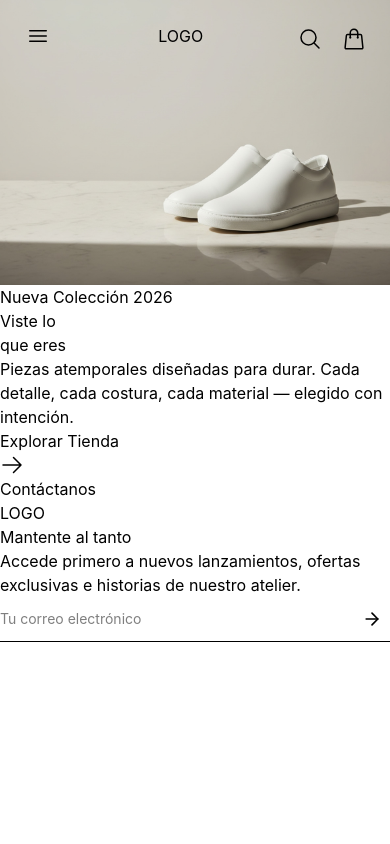
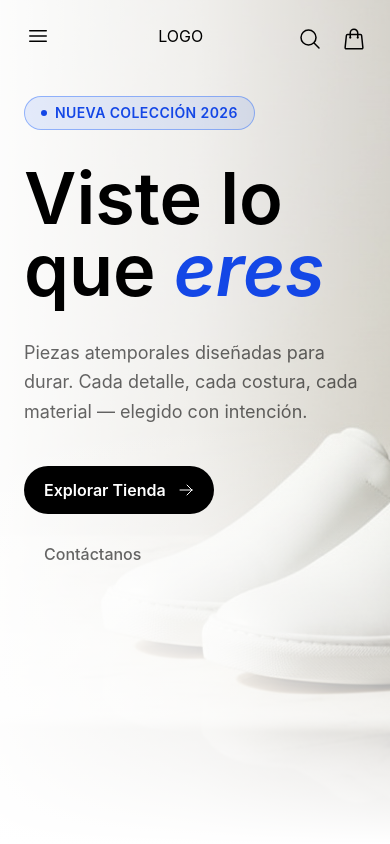
Before and after one commit to Grabiel-Neyra/Tienda, a Vue app: page / in a window 390 px wide. Shown: the top 844 px of the page. Built offline with nearby package versions, Linux system fonts and the light colour scheme.

Commit message:
empece con la pagina de home e hice el banner de mobile

```diff
--- a/src/views/HomeView.vue
+++ b/src/views/HomeView.vue
@@ -1,22 +1,70 @@
 <script setup></script>
 <template>
-  <section>
-    <div>
-      <img src="../img/banner.jpg" alt="Banner-Home">
+  <section class="relative min-h-screen overflow-hidden flex flex-col">
+    <div class="absolute inset-0">
+      <img
+        class="object-cover w-full h-full object-center"
+        src="../img/banner.jpg"
+        alt="Banner-Home"
+      />
+      <div class="absolute inset-0 bg-linear-to-r from-white/95 via-white/70 to-white/20"></div>
+      <div class="absolute inset-0 bg-linear-to-t from-white via-transparent to-transparent"></div>
     </div>
-    <div>
-      <p>Nueva Colección 2026</p>
-      <h2>
-        Viste lo <br> que <span>eres</span>
-      </h2>
-      <p>Piezas atemporales diseñadas para durar. Cada detalle, cada costura, cada material — elegido con intención.</p>
-      <div>
-        <RouterLink to="/productos">Explorar Tienda <svg xmlns="http://www.w3.org/2000/svg" fill="none" viewBox="0 0 24 24" stroke-width="1.5" stroke="currentColor" class="size-6">
-  <path stroke-linecap="round" stroke-linejoin="round" d="M13.5 4.5 21 12m0 0-7.5 7.5M21 12H3" />
-</svg>
-</RouterLink>
-        <RouterLink to="/contacto">Contáctanos</RouterLink>
+    <div
+      class="z-50 relative w-full min-h-screen flex-1 max-w-7xl mx-auto px-6 lg:px-8 items-center pt-24 pb-16"
+    >
+      <div class="w-full lg:max-w-[55%]">
+        <div
+          class="bg-blue-600/10 items-center gap-2 border border-blue-600/40 inline-flex rounded-full py-1.5 px-4 mb-8 tracking-wide"
+        >
+          <span class="w-1.5 h-1.5 bg-blue-700 rounded-full"></span>
+          <p class="uppercase font-semibold text-sm text-blue-700">Nueva Colección 2026</p>
+        </div>
+        <h2 class="text-7xl font-semibold mb-8 opacity-100">
+          Viste lo <br />
+          que <span class="text-blue-700 italic">eres</span>
+        </h2>
+        <p class="text-lg leading-relaxed mb-10 text-black/60 max-w-105">
+          Piezas atemporales diseñadas para durar. Cada detalle, cada costura, cada material —
+          elegido con intención.
+        </p>
+        <div class="flex gap-4 flex-col md:flex-row items-start lg:items-center mb-14">
+          <RouterLink
+            class="font-semibold flex gap-3 text-white bg-black px-5 py-3 rounded-full items-center"
+            to="/productos"
+            >Explorar Tienda
+            <svg
+              xmlns="http://www.w3.org/2000/svg"
+              fill="none"
+              viewBox="0 0 24 24"
+              stroke-width="1.5"
+              stroke="currentColor"
+              class="size-4"
+            >
+              <path
+                stroke-linecap="round"
+                stroke-linejoin="round"
+                d="M13.5 4.5 21 12m0 0-7.5 7.5M21 12H3"
+              />
+            </svg>
+          </RouterLink>
+          <RouterLink
+            class="font-medium px-5 py-3 text-black/60 hover:text-black transition-colors"
+            to="/contacto"
+            >Contáctanos</RouterLink
+          >
+        </div>
       </div>
     </div>
   </section>
+  <section>
+    <p>Colecciones Curadas</p>
+    <h2>Comprar por Categoría</h2>
+    <div>
+      <div></div>
+      <div></div>
+      <div></div>
+      <div></div>
+    </div>
+  </section>
 </template>
--- a/vite.config.js
+++ b/vite.config.js
@@ -7,10 +7,6 @@ import vueDevTools from 'vite-plugin-vue-devtools'
 
 // https://vite.dev/config/
 export default defineConfig({
-  base: '/Tienda/',
-  build: {
-    outDir: 'docs',
-  },
   plugins: [
     tailwindcss(),
     vue(),
```
